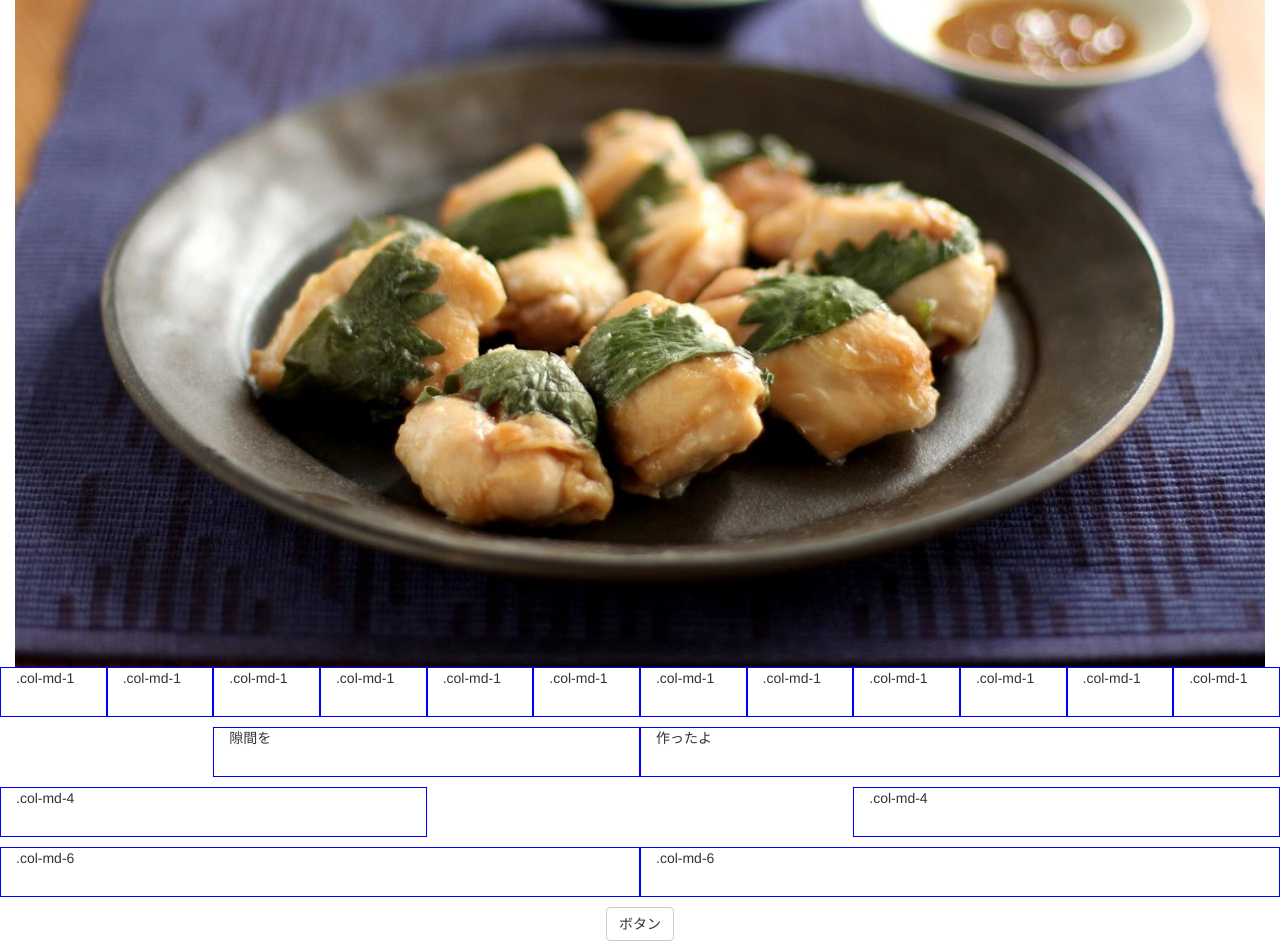
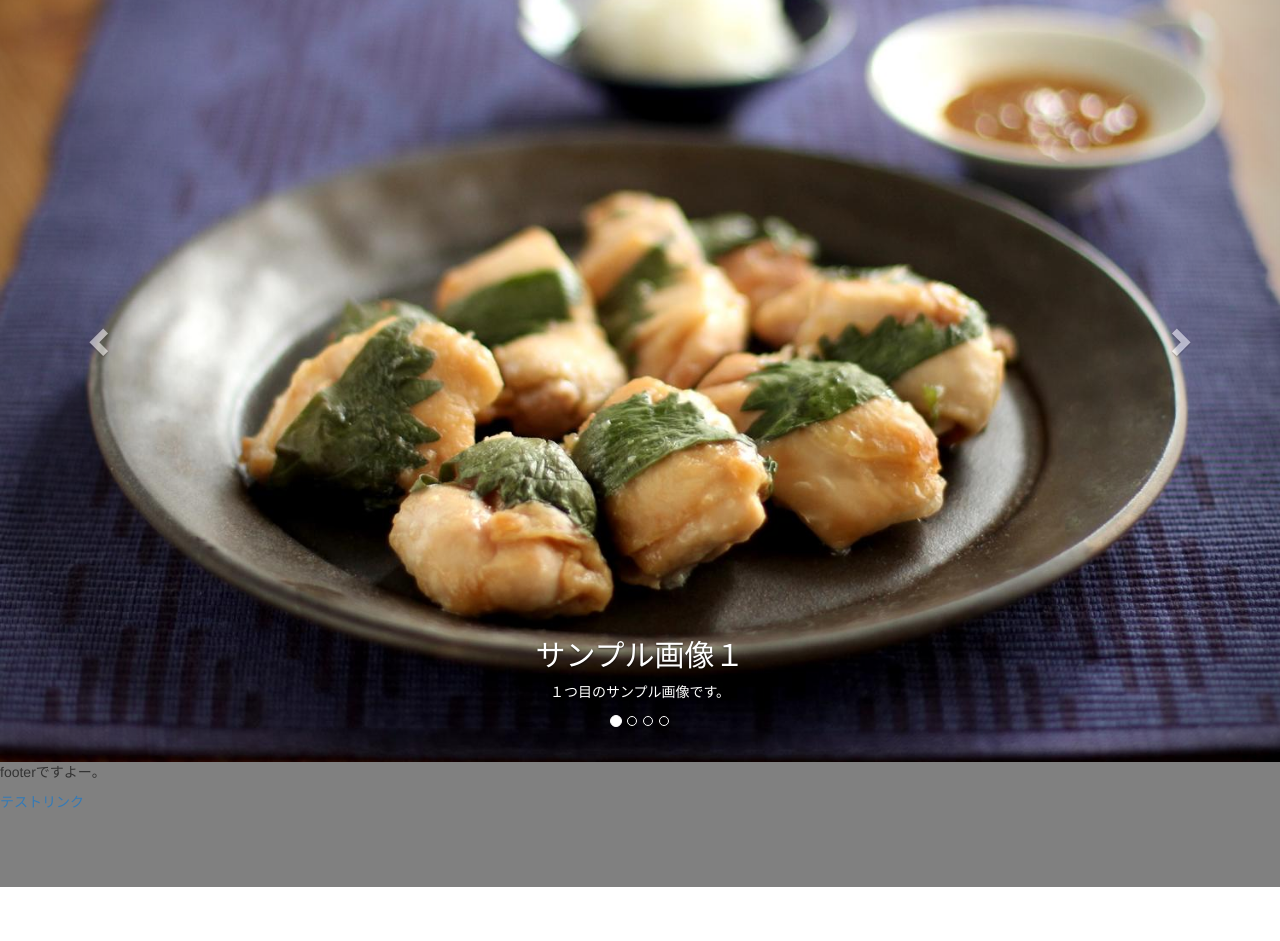
Before and after one commit to doskan216/doskan216.github.io, a plain HTML site: page index.html in a window 1280 px wide. Shown: the part 166-1107 px from the top of the page. After the commit the page ends 1053 px from the top, so only its background shows below. Drawn offline with nearby package versions, Linux system fonts and the light colour scheme.

Commit message:
スライダー追加

```diff
--- a/index.html
+++ b/index.html
@@ -23,42 +23,81 @@
           <div class=".container-fluid">
 
            <div class="row-fluid">
-           <div class="col-md-12"><img src="images/top1.jpg" height="100%" width="100%" alt="1"></div>
+            <div class="col-md-12" id="top">
+              <div class="col-md-6">
+                <h2 id="top2">carouseltest</h2>
+              </div>
+              <div class="col-md-6" id="breadcrumb">
+                <ol class="breadcrumb">
+                  <li><a data-target="#carousel_sample" data-slide-to="0" class="active">Top</a></li>
+                  <li><a data-target="#carousel_sample" data-slide-to="1" class="">2ページ目</a></li>
+                  <li><a data-target="#carousel_sample" data-slide-to="2" class="">3ページ目</a></li>
+                  <li><a data-target="#carousel_sample" data-slide-to="3" class="">4ページ目</a></li>
+                </ol>
+              </div>
+            </div>
           </div>
 
+<!--
+    data-ride="carousel"を入れると自動的にスライドが開始される
+  -->
   <div class="row-fluid">
-            <div class="col-md-1">.col-md-1</div>
-            <div class="col-md-1">.col-md-1</div>
-            <div class="col-md-1">.col-md-1</div>
-            <div class="col-md-1">.col-md-1</div>
-            <div class="col-md-1">.col-md-1</div>
-            <div class="col-md-1">.col-md-1</div>
-            <div class="col-md-1">.col-md-1</div>
-            <div class="col-md-1">.col-md-1</div>
-            <div class="col-md-1">.col-md-1</div>
-            <div class="col-md-1">.col-md-1</div>
-            <div class="col-md-1">.col-md-1</div>
-            <div class="col-md-1">.col-md-1</div>
+    <div class="col-md-12" id="carousel_img">
+      <div id="carousel_sample" class="carousel slide" data-interval="false">
+
+      <!-- 中央に表示される丸いボタン -->
+      <ol class="carousel-indicators">
+
+    <!--
+        Carouselのid名を合わせる、スライダーの数だけ用意する
+            data-slide-toで何番目のスライドへ移動するか指定する、0から始めるので１つめのスライドなら0を指定
+          -->
+          <li data-target="#carousel_sample" data-slide-to="0" class="active"></li>
+          <li data-target="#carousel_sample" data-slide-to="1" class=""></li>
+          <li data-target="#carousel_sample" data-slide-to="2" class=""></li>
+          <li data-target="#carousel_sample" data-slide-to="3" class=""></li>
+
+        </ol>
+
+        <!-- ここからCarouselの中身 -->
+        <div class="carousel-inner">
+
+          <!-- item = １ページ、activeを入れたところが最初に表示される -->
+          <div class="item active">
+            <img src="images/top1.jpg" height="1000" width="100%" alt="1">
+            <div class="carousel-caption">
+              <h2>サンプル画像１</h2>
+              <p>１つ目のサンプル画像です。</p>
+            </div>
+          </div>
+          <div class="item">
+            <img src="images/top2.jpg" height="100%" width="100%" alt="2">
+            <div class="carousel-caption">
+              <h2>サンプル画像2</h2>
+              <p>2つ目のサンプル画像です。</p>
+            </div>
+          </div>
+          <div class="item">
+            <img src="images/top3.jpg" height="100%" width="100%" alt="3">
+          </div>
+          <div class="item">
+           <img src="images/top4.jpg" height="100%" width="100%" alt="3">
          </div>
 
-          <div class="row-fluid">
-            <div class="col-md-4 col-md-offset-2">隙間を</div>
-            <div class="col-md-6">作ったよ</div>
        </div>
 
-          <div class="row-fluid">
-            <div class="center-block">
-            <div class="col-md-4">.col-md-4</div>
-            <div class="col-md-4 col-md-offset-4">.col-md-4</div>
-          </div>
-
-          <div class="row-fluid">
-            <div class="col-md-6">.col-md-6</div>
-            <div class="col-md-6">.col-md-6</div>
-          </div>
-
-<button class="btn btn-default center-block">ボタン</button>
-
+       <!-- ページ送りボタン、ここもCarouselのid名を合わせる -->
+       <a class="left carousel-control" href="#carousel_sample" data-slide="prev">
+        <span class="glyphicon glyphicon-chevron-left"></span>
+      </a>
+      <a class="right carousel-control" href="#carousel_sample" data-slide="next">
+        <span class="glyphicon glyphicon-chevron-right"></span>
+      </a>
     </div>
   </body>
+
+  <footer>
+    <p>footerですよー。</p>
+    <a data-target="#carousel_sample" data-slide-to="3" class="">テストリンク</a>
+  </footer>
   </html>
--- a/style.css
+++ b/style.css
@@ -1,25 +1,24 @@
-.col-md-1 {
-  height: 50px;
-  border: 1px solid blue;
-  margin-bottom: 10px;
+#top{
+  background-color: #808080;
+  margin-top: 0;
+  height: 75px;
 }
 
-.col-md-4 {
-  height: 50px;
-  border: 1px solid blue;
-  margin-bottom: 10px;
+#top2{
+
 }
 
-
-.col-md-6 {
-  height: 50px;
-  border: 1px solid blue;
-  margin-bottom: 10px;
+#breadcrumb {
+margin-top: auto;
+margin-bottom: auto;
+}
+footer {
+  width: 100%;
+  height:125px;
+  background-color: #808080;
 }
 
-
-.col-md-8 {
-  height: 50px;
-  border: 1px solid blue;
-  margin-bottom: 10px;
+#carousel_img {
+  padding-left: 0;
+  padding-right: 0;
 }
```
Also changed, not shown: images/top2.jpg (added), images/top3.jpg (added), images/top4.jpg (added). Lines whose indentation alone changed are shown as unchanged.
